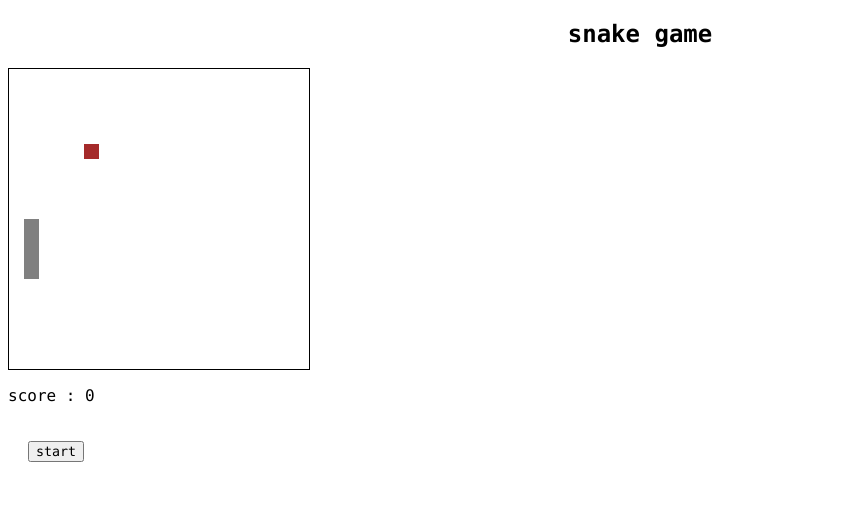
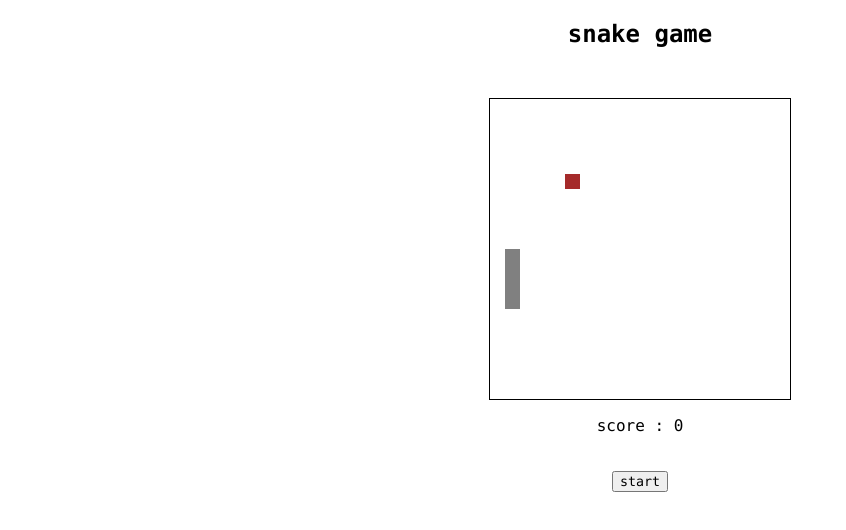
Before and after one commit to davehowson/snake-game, a React app: page / in a window 1280 px wide. Shown: the top 530 px of the page, without its empty margins (0-846 px from the left). Built offline with nearby package versions, Linux system fonts and the light colour scheme.

Commit message:
Centered board

```diff
--- a/src/components/board/board.component.jsx
+++ b/src/components/board/board.component.jsx
@@ -170,6 +170,7 @@ const Board = () => {
   );
 
   return (
+    <div className="container">
       <div>
         <div className="board">
           {[...Array(cellCount).keys()].map((y) => (
@@ -187,6 +188,7 @@ const Board = () => {
               ))}
             </div>
           ))}
+        </div>
       </div>
       <div className="score">
         <p>score : {score}</p>
--- a/src/components/board/board.style.scss
+++ b/src/components/board/board.style.scss
@@ -1,7 +1,14 @@
+.container {
+  display: flex;
+  flex-direction: column;
+  align-items: center;
+}
+
 .board {
   border: 1px solid black;
   display: inline-flex;
   flex-direction: column;
+  margin-top: 30px;
 }
 
 .row {
```
Also changed, not shown: .eslintrc.json. Lines whose indentation alone changed are shown as unchanged.
